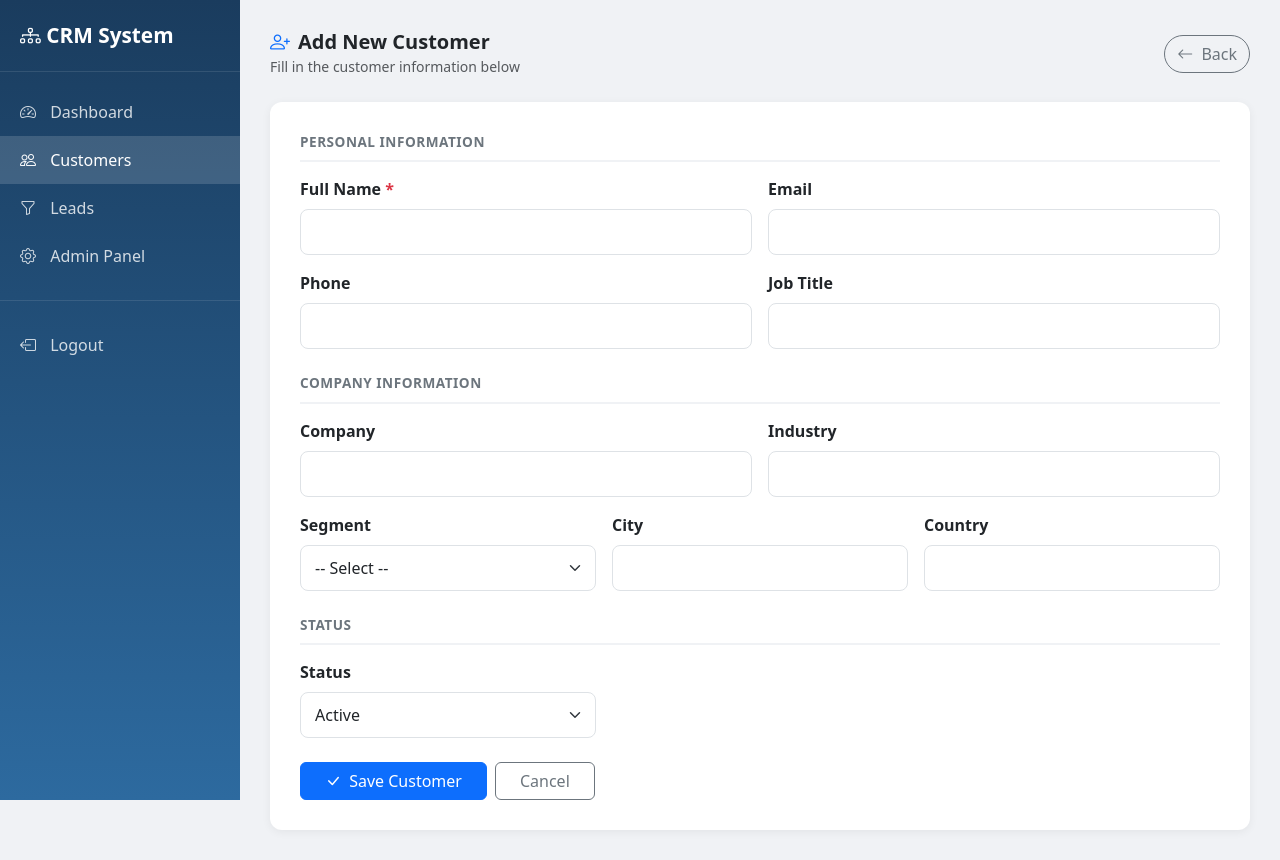
After one commit to Phaleap/crm_project, a Django app: page /customers/add/ in a window 1280 px wide. The commit adds this page. Run offline with Django 4.2, Linux system fonts and the light colour scheme; a user stored in the database is signed in.

Commit message:
update customer

```diff
--- a/crm_project/urls.py
+++ b/crm_project/urls.py
@@ -9,4 +9,5 @@ urlpatterns = [
     path('', lambda request: redirect('dashboard/'), name='home'),
     path('accounts/', include('django.contrib.auth.urls')),  # add this
     path('dashboard/', include('reports.urls')),              # uncomment this
+    path('customers/', include('customers.urls')),
 ] + static(settings.MEDIA_URL, document_root=settings.MEDIA_ROOT)
--- /dev/null
+++ b/customers/urls.py
@@ -0,0 +1,10 @@
+from django.urls import path
+from . import views
+
+urlpatterns = [
+    path('', views.customer_list, name='customer_list'),
+    path('add/', views.customer_add, name='customer_add'),
+    path('<int:pk>/', views.customer_detail, name='customer_detail'),
+    path('<int:pk>/edit/', views.customer_edit, name='customer_edit'),
+    path('<int:pk>/delete/', views.customer_delete, name='customer_delete'),
+]
--- a/customers/views.py
+++ b/customers/views.py
@@ -1,3 +1,83 @@
-from django.shortcuts import render
+from django.shortcuts import render, get_object_or_404, redirect
+from django.contrib.auth.decorators import login_required
+from django.db.models import Q
+from .models import Customer
 
-# Create your views here.
+@login_required
+def customer_list(request):
+    query = request.GET.get('q', '')
+    status = request.GET.get('status', '')
+    segment = request.GET.get('segment', '')
+
+    customers = Customer.objects.all().order_by('-created_at')
+
+    if query:
+        customers = customers.filter(
+            Q(full_name__icontains=query) |
+            Q(email__icontains=query) |
+            Q(company__icontains=query)
+        )
+    if status:
+        customers = customers.filter(status=status)
+    if segment:
+        customers = customers.filter(segment=segment)
+
+    context = {
+        'customers': customers,
+        'query': query,
+        'status': status,
+        'segment': segment,
+        'total': customers.count(),
+    }
+    return render(request, 'customers/customer_list.html', context)
+
+@login_required
+def customer_detail(request, pk):
+    customer = get_object_or_404(Customer, pk=pk)
+    return render(request, 'customers/customer_detail.html', {'customer': customer})
+
+@login_required
+def customer_add(request):
+    if request.method == 'POST':
+        Customer.objects.create(
+            full_name=request.POST.get('full_name'),
+            email=request.POST.get('email') or None,
+            phone=request.POST.get('phone'),
+            company=request.POST.get('company'),
+            job_title=request.POST.get('job_title'),
+            segment=request.POST.get('segment'),
+            industry=request.POST.get('industry'),
+            city=request.POST.get('city'),
+            country=request.POST.get('country'),
+            status=request.POST.get('status', 'active'),
+            assigned_to=request.user,
+            created_by=request.user,
+        )
+        return redirect('customer_list')
+    return render(request, 'customers/customer_add.html')
+
+@login_required
+def customer_edit(request, pk):
+    customer = get_object_or_404(Customer, pk=pk)
+    if request.method == 'POST':
+        customer.full_name = request.POST.get('full_name')
+        customer.email = request.POST.get('email') or None
+        customer.phone = request.POST.get('phone')
+        customer.company = request.POST.get('company')
+        customer.job_title = request.POST.get('job_title')
+        customer.segment = request.POST.get('segment')
+        customer.industry = request.POST.get('industry')
+        customer.city = request.POST.get('city')
+        customer.country = request.POST.get('country')
+        customer.status = request.POST.get('status', 'active')
+        customer.save()
+        return redirect('customer_detail', pk=pk)
+    return render(request, 'customers/customer_edit.html', {'customer': customer})
+
+@login_required
+def customer_delete(request, pk):
+    customer = get_object_or_404(Customer, pk=pk)
+    if request.method == 'POST':
+        customer.delete()
+        return redirect('customer_list')
+    return render(request, 'customers/customer_confirm_delete.html', {'customer': customer})
--- /dev/null
+++ b/templates/customers/customer_add.html
@@ -0,0 +1,124 @@
+<!DOCTYPE html>
+<html lang="en">
+<head>
+    <meta charset="UTF-8">
+    <title>Add Customer - CRM</title>
+    <link href="https://cdn.jsdelivr.net/npm/bootstrap@5.3.0/dist/css/bootstrap.min.css" rel="stylesheet">
+    <link href="https://cdn.jsdelivr.net/npm/bootstrap-icons@1.10.0/font/bootstrap-icons.css" rel="stylesheet">
+    <style>
+        body { background-color: #f0f2f5; }
+        .sidebar { min-height: 100vh; background: linear-gradient(180deg, #1a3c5e 0%, #2d6a9f 100%); width: 240px; position: fixed; padding-top: 20px; }
+        .sidebar .brand { color: white; font-size: 1.3rem; font-weight: 700; padding: 0 20px 20px; border-bottom: 1px solid rgba(255,255,255,0.1); }
+        .sidebar a { color: rgba(255,255,255,0.8); text-decoration: none; display: block; padding: 12px 20px; transition: all 0.2s; }
+        .sidebar a:hover, .sidebar a.active { background: rgba(255,255,255,0.15); color: white; }
+        .sidebar a i { margin-right: 10px; }
+        .main-content { margin-left: 240px; padding: 30px; }
+        .form-card { background: white; border-radius: 12px; padding: 30px; box-shadow: 0 2px 10px rgba(0,0,0,0.06); }
+        .form-control, .form-select { border-radius: 8px; padding: 10px 14px; }
+        .form-control:focus, .form-select:focus { border-color: #2d6a9f; box-shadow: 0 0 0 3px rgba(45,106,159,0.15); }
+        .section-title { font-size: 0.85rem; font-weight: 600; text-transform: uppercase; letter-spacing: 0.5px; color: #6c757d; margin-bottom: 15px; padding-bottom: 8px; border-bottom: 2px solid #f0f2f5; }
+    </style>
+</head>
+<body>
+
+<div class="sidebar">
+    <div class="brand"><i class="bi bi-diagram-3"></i> CRM System</div>
+    <div class="mt-3">
+        <a href="/dashboard/"><i class="bi bi-speedometer2"></i> Dashboard</a>
+        <a href="/customers/" class="active"><i class="bi bi-people"></i> Customers</a>
+        <a href="/admin/leads/lead/"><i class="bi bi-funnel"></i> Leads</a>
+        <a href="/admin/"><i class="bi bi-gear"></i> Admin Panel</a>
+        <div style="border-top: 1px solid rgba(255,255,255,0.1); margin: 20px 0;"></div>
+        <a href="/accounts/logout/"><i class="bi bi-box-arrow-left"></i> Logout</a>
+    </div>
+</div>
+
+<div class="main-content">
+    <div class="d-flex justify-content-between align-items-center mb-4">
+        <div>
+            <h5 class="mb-0 fw-bold"><i class="bi bi-person-plus text-primary me-2"></i>Add New Customer</h5>
+            <small class="text-muted">Fill in the customer information below</small>
+        </div>
+        <a href="/customers/" class="btn btn-outline-secondary rounded-pill">
+            <i class="bi bi-arrow-left me-1"></i> Back
+        </a>
+    </div>
+
+    <div class="form-card">
+        <form method="post">
+            {% csrf_token %}
+
+            <div class="section-title">Personal Information</div>
+            <div class="row g-3 mb-4">
+                <div class="col-md-6">
+                    <label class="form-label fw-semibold">Full Name <span class="text-danger">*</span></label>
+                    <input type="text" name="full_name" class="form-control" required>
+                </div>
+                <div class="col-md-6">
+                    <label class="form-label fw-semibold">Email</label>
+                    <input type="email" name="email" class="form-control">
+                </div>
+                <div class="col-md-6">
+                    <label class="form-label fw-semibold">Phone</label>
+                    <input type="text" name="phone" class="form-control">
+                </div>
+                <div class="col-md-6">
+                    <label class="form-label fw-semibold">Job Title</label>
+                    <input type="text" name="job_title" class="form-control">
+                </div>
+            </div>
+
+            <div class="section-title">Company Information</div>
+            <div class="row g-3 mb-4">
+                <div class="col-md-6">
+                    <label class="form-label fw-semibold">Company</label>
+                    <input type="text" name="company" class="form-control">
+                </div>
+                <div class="col-md-6">
+                    <label class="form-label fw-semibold">Industry</label>
+                    <input type="text" name="industry" class="form-control">
+                </div>
+                <div class="col-md-4">
+                    <label class="form-label fw-semibold">Segment</label>
+                    <select name="segment" class="form-select">
+                        <option value="">-- Select --</option>
+                        <option value="enterprise">Enterprise</option>
+                        <option value="smb">SMB</option>
+                        <option value="startup">Startup</option>
+                        <option value="individual">Individual</option>
+                    </select>
+                </div>
+                <div class="col-md-4">
+                    <label class="form-label fw-semibold">City</label>
+                    <input type="text" name="city" class="form-control">
+                </div>
+                <div class="col-md-4">
+                    <label class="form-label fw-semibold">Country</label>
+                    <input type="text" name="country" class="form-control">
+                </div>
+            </div>
+
+            <div class="section-title">Status</div>
+            <div class="row g-3 mb-4">
+                <div class="col-md-4">
+                    <label class="form-label fw-semibold">Status</label>
+                    <select name="status" class="form-select">
+                        <option value="active">Active</option>
+                        <option value="inactive">Inactive</option>
+                        <option value="blocked">Blocked</option>
+                    </select>
+                </div>
+            </div>
+
+            <div class="d-flex gap-2">
+                <button type="submit" class="btn btn-primary px-4">
+                    <i class="bi bi-check-lg me-1"></i> Save Customer
+                </button>
+                <a href="/customers/" class="btn btn-outline-secondary px-4">Cancel</a>
+            </div>
+        </form>
+    </div>
+</div>
+
+</body>
+</html>
--- a/templates/dashboard.html
+++ b/templates/dashboard.html
@@ -67,7 +67,7 @@
     <div class="brand"><i class="bi bi-diagram-3"></i> CRM System</div>
     <div class="mt-3">
         <a href="/dashboard/" class="active"><i class="bi bi-speedometer2"></i> Dashboard</a>
-        <a href="/admin/customers/customer/"><i class="bi bi-people"></i> Customers</a>
+        <a href="/customers/"><i class="bi bi-people"></i> Customers</a>
         <a href="/admin/leads/lead/"><i class="bi bi-funnel"></i> Leads</a>
         <a href="/admin/"><i class="bi bi-gear"></i> Admin Panel</a>
         <div style="border-top: 1px solid rgba(255,255,255,0.1); margin: 20px 0;"></div>
```
Also changed, not shown: templates/customers/customer_confirm_delete.html (added, +54 -0 lines), templates/customers/customer_detail.html (added, +103 -0 lines), templates/customers/customer_edit.html (added, +124 -0 lines), templates/customers/customer_list.html (added, +145 -0 lines), db.sqlite3.
